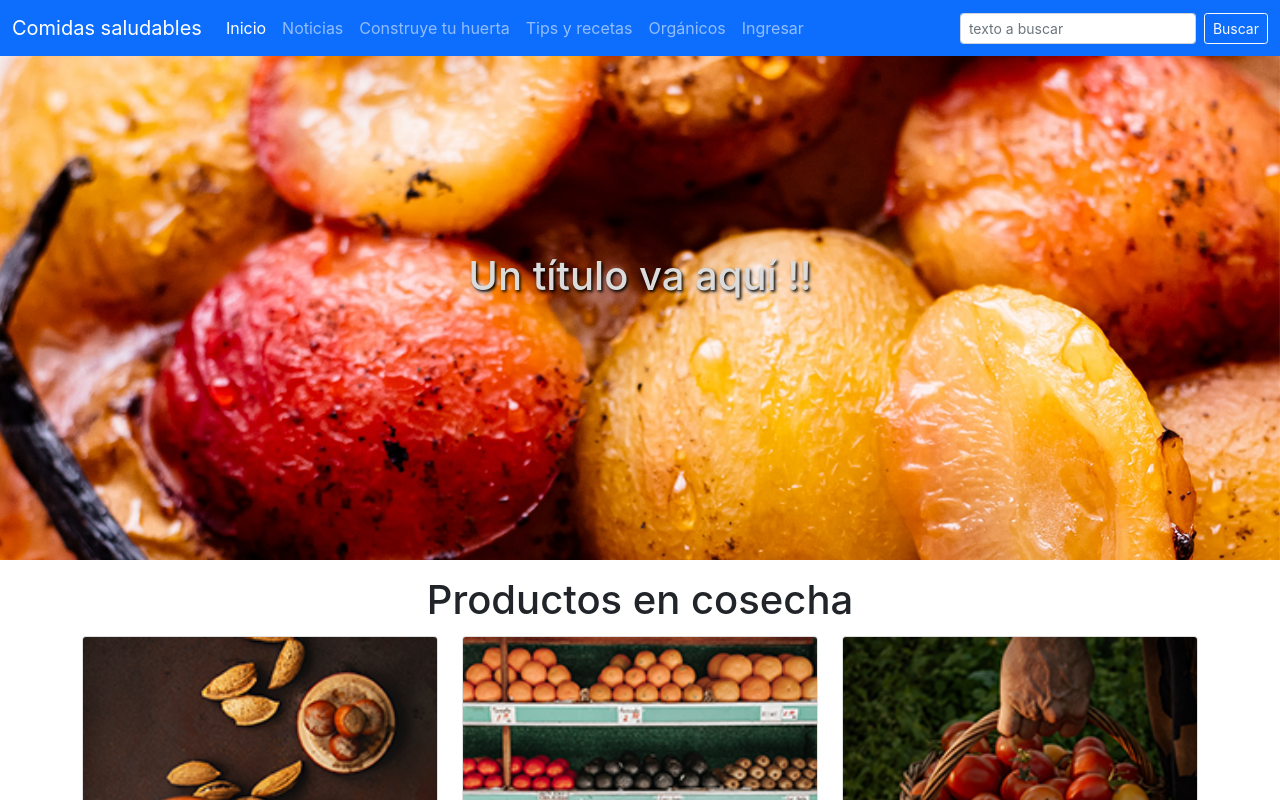
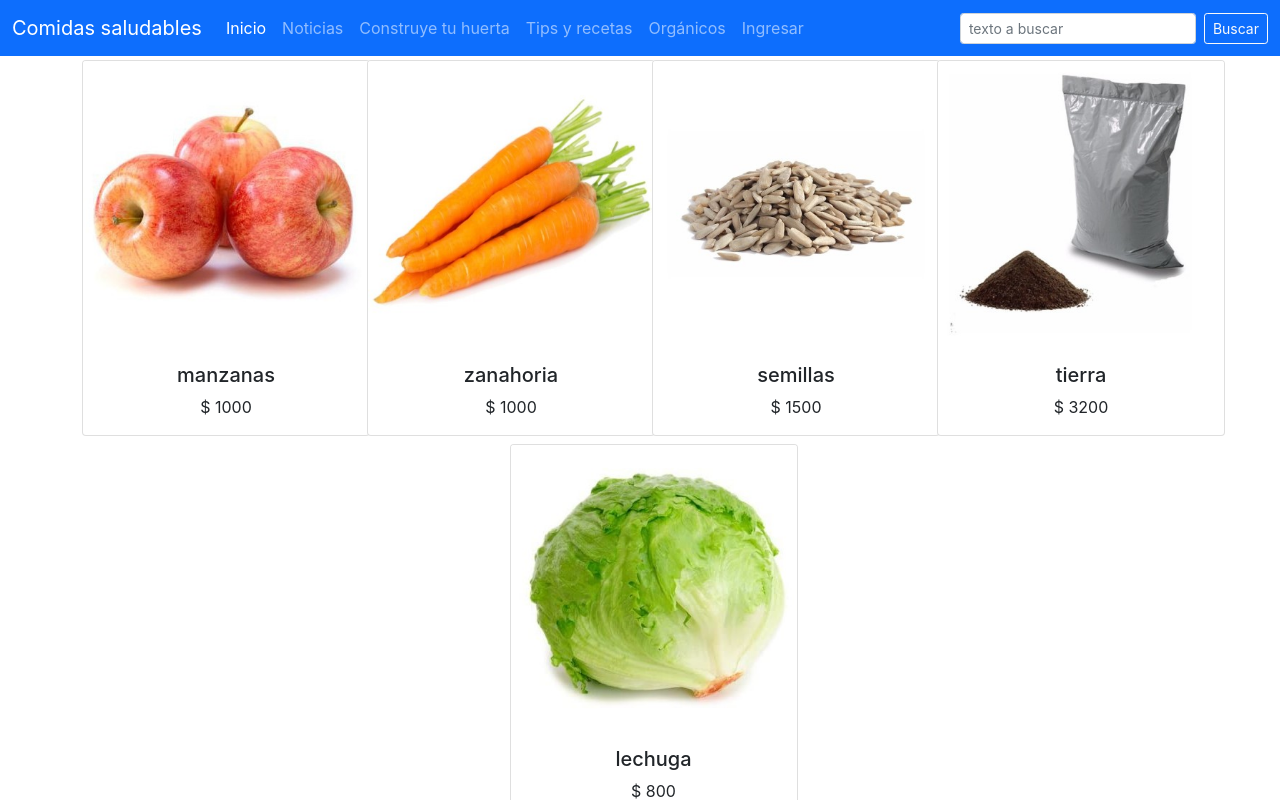
Before and after one commit to salud-a-la-mesa-g8/frontend, a React (Create React App) app: page /productos in a window 1280 px wide. Shown: the top 800 px of the page. Built offline with nearby package versions, Linux system fonts and the light colour scheme.

Commit message:
cambios realizados

```diff
--- a/package.json
+++ b/package.json
@@ -13,8 +13,11 @@
     "@testing-library/react": "^11.1.0",
     "@testing-library/user-event": "^12.1.10",
     "bootstrap": "^5.1.3",
+    "history": "^5.1.0",
     "react": "^17.0.2",
     "react-dom": "^17.0.2",
+    "react-router": "^6.0.2",
+    "react-router-dom": "^6.0.2",
     "react-scripts": "4.0.3",
     "web-vitals": "^1.0.1"
   },
--- a/src/components/MenuSuperior.js
+++ b/src/components/MenuSuperior.js
@@ -1,6 +1,8 @@
 import React from 'react'
 import { FontAwesomeIcon } from "@fortawesome/react-fontawesome";
 import { faEye } from "@fortawesome/free-regular-svg-icons";
+
+
 const MenuSuperior = () => {
   return (
     <>
@@ -13,7 +15,7 @@ const MenuSuperior = () => {
           <div className="collapse navbar-collapse" id="navbarSupportedContent">
             <ul className="navbar-nav me-auto mb-2 mb-lg-0">
               <li className="nav-item">
-                <a className="nav-link active" aria-current="page" href="!#">Inicio</a>
+                <a className="nav-link active" aria-current="page" href="/">Inicio</a>
               </li>
               <li className="nav-item">
                 <a className="nav-link" href="!#">Noticias</a>
@@ -25,7 +27,7 @@ const MenuSuperior = () => {
                 <a className="nav-link" href="!#" tabIndex="-1" aria-disabled="true">Tips y recetas</a>
               </li>
               <li className="nav-item">
-                <a className="nav-link" href="!#" tabIndex="-1" aria-disabled="true">Orgánicos</a>
+                <a className="nav-link" href="/productos" tabIndex="-1" aria-disabled="true">Orgánicos</a>
               </li>
               <li className="nav-item">
                 <a className="nav-link" href="!#" tabIndex="-1" aria-disabled="true" data-bs-toggle="modal" data-bs-target="#ingresar">Ingresar</a>
--- a/src/index.js
+++ b/src/index.js
@@ -4,18 +4,37 @@ import "bootstrap";
 import "bootstrap/dist/css/bootstrap.css";
 import "./index.css";
 import reportWebVitals from "./reportWebVitals";
-// componenentes
+
+// import CounterApp from "./components/CounterApp";
+
+//React-Router
+import {
+	BrowserRouter as Router,
+	Routes,
+	Route,
+  } from "react-router-dom";
+
+  // componenentes
 import MenuSuperior from "./components/MenuSuperior";
 import PiePagina from "./components/PiePagina";
-import InicioSitio from "./components/InicioSitio";
-// import CounterApp from "./components/CounterApp";
+//import InicioSitio from "./components/InicioSitio";
+import MostrarProductos from "./Productos";
+
+//Routes
+import MainRoutes from "./routes/MainRoutes";
+
 
 ReactDOM.render(
 	<React.StrictMode>
-		<MenuSuperior />
-			<InicioSitio />
-			{/* <InicioSitio /> */}
-		<PiePagina />
+		<Router>
+			<MenuSuperior />
+				<Routes>
+					<Route path={MainRoutes.path} element={MainRoutes.element} />
+					<Route path="productos/*" element={<MostrarProductos />} />
+				</Routes>
+				{/* <InicioSitio /> */}
+			<PiePagina />
+		</Router>
     {/* <CounterApp value="{10}" subtitle = "el subtítulo " /> */}
 	</React.StrictMode>,
 	document.getElementById("root")
--- a/src/routes/MainRoutes.js
+++ b/src/routes/MainRoutes.js
@@ -1,49 +1,33 @@
-import { lazy } from 'react';
-import { useRoutes } from 'react-router-dom';
+//React-Router
 
-
-// project imports
-//Components
-import MenuSuperior from '../components/MenuSuperior';
-//import InicioSitio from '../components/InicioSitio';
-//import MostrarProductos from '../Productos';
+import InicioSitio from '../components/InicioSitio';
+import MostrarProductos from '../Productos';
 
 // dashboard routing
 // const DashboardDefault = Loadable(lazy(() => import('views/dashboard/Default')));
-const InicioSitio = lazy(() => import('../components/InicioSitio'));
-const MostrarProductos = lazy(() => import('../Productos'));
-// sample page routing
-// const TheProducts = Loadable(lazy(() => import('views/productos')));
-// // utilities routing
+//const InicioSitio = lazy(() => import('../components/InicioSitio'));
+//const MostrarProductos = lazy(() => import('../Productos'));
+
 // const AsesoríaNutricional = Loadable(lazy(() => import('views/servicios/AsesoríaNutricional')));
 // const CreaHuerta = Loadable(lazy(() => import('views/servicios/CreaHuerta')));
 // const NoticiasRecetas = Loadable(lazy(() => import('views/servicios/NoticiasRecetas')));
 
-const config = {
-    // basename: only at build time to set, and Don't add '/' at end off BASENAME for breadcrumbs, also Don't put only '/' use blank('') instead,
-    // like '/berry-material-react/react/default'
-    basename: '/free',
-    defaultPath: '/free',
-    fontFamily: `'Roboto', sans-serif`,
-    borderRadius: 12
-};
+
 // ==============================|| MAIN ROUTING ||============================== //
 
 const MainRoutes = {
     path: '/',
-    element: <MenuSuperior />,
+    element: <InicioSitio />,
     children: [
         {
-            path: '/',
-            element: <InicioSitio />
+            path: '/productos',
+            element: <MostrarProductos />
         },
         {
-            path: '/productos',
+            path: '/Noticias',
             element: <MostrarProductos />
         },
     ]
 };
 
-export default function ThemeRoutes() {
-    return useRoutes([MainRoutes], config.basename);
-}
+export default MainRoutes;
```
Also changed, not shown: 1 other file (tests, documents, lock files or other folders).
